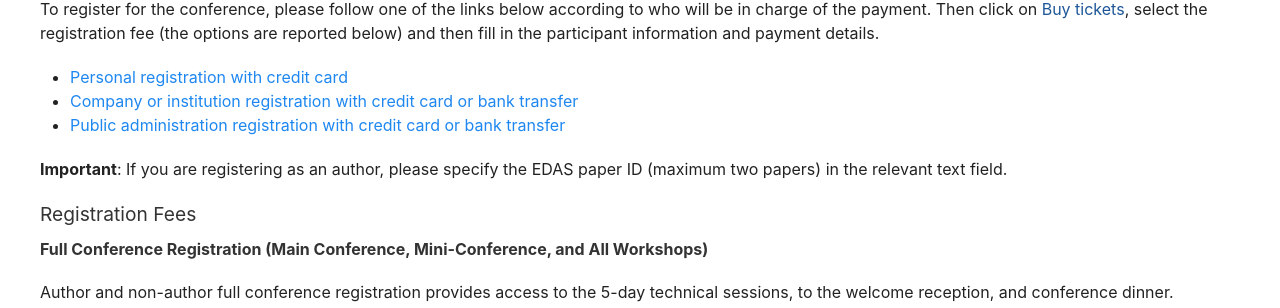
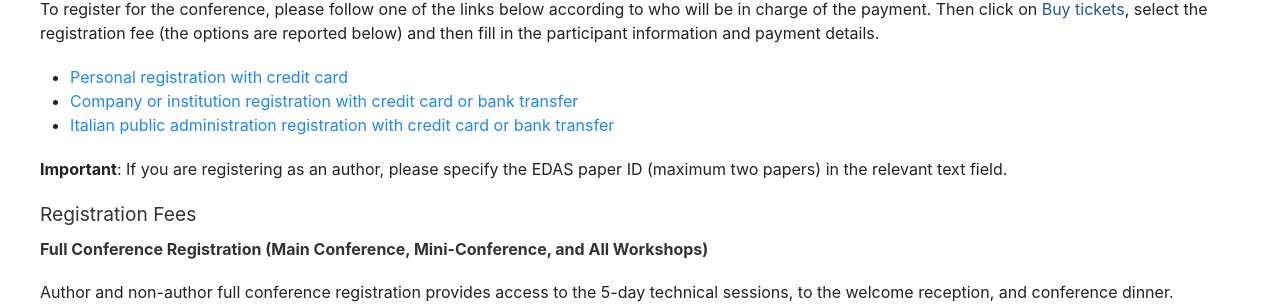
Before and after one commit to stuartclayman/cnsm-2025-website, a Jekyll site: the page built from registration.html, in a window 1280 px wide and 900 px high, scrolled down 879 px. Shown: the part 145-453 px from the top of the window. Built offline with Jekyll 4.4.1, drawn with Linux system fonts in a browser that asks for light colours; nearby versions of some CDN libraries.

Commit message:
Registation page updated

```diff
--- a/registration.html
+++ b/registration.html
@@ -58,7 +58,7 @@ title: Registration
 <ul>
   <li><a href="https://www.tickettailor.com/events/commonnet/1857338" target="_blank">Personal registration with credit card</a></li>
   <li><a href="https://www.tickettailor.com/events/commonnet/1857340" target="_blank">Company or institution registration with credit card or bank transfer</a></li>
-  <li><a href="https://www.tickettailor.com/events/commonnet/1857341" target="_blank">Public administration registration with credit card or bank transfer</a></li>
+  <li><a href="https://www.tickettailor.com/events/commonnet/1857341" target="_blank">Italian public administration registration with credit card or bank transfer</a></li>
 </ul>
 
 <p><b>Important</b>: If you are registering as an author, please specify the EDAS paper ID (maximum two papers) in the relevant text field.</p>
```
